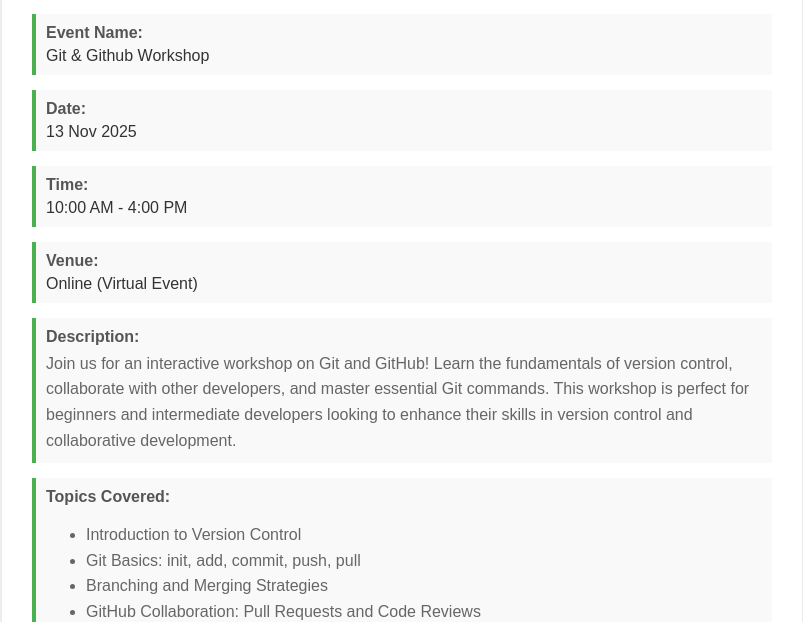
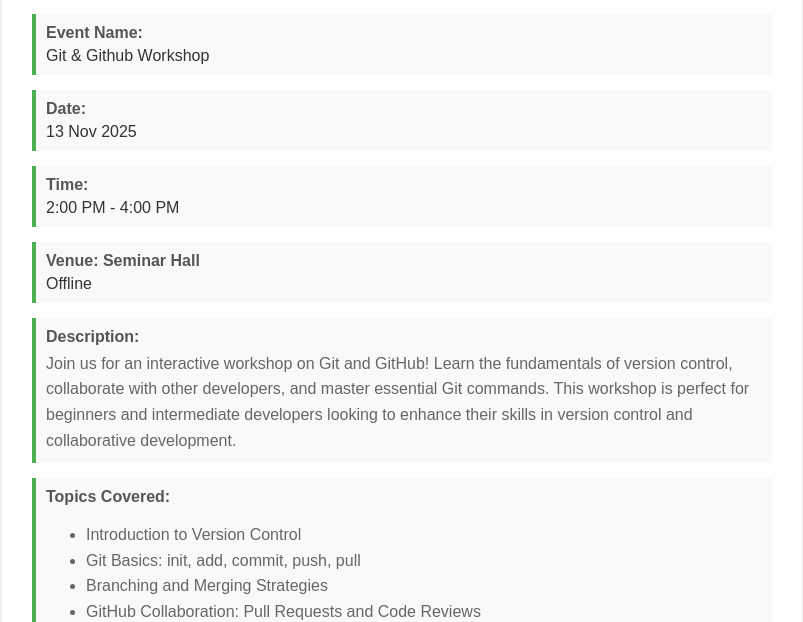
Before and after one commit to abhuvan345/demosite, a plain HTML site: page index.html in a window 1280 px wide. Shown: the part 179-801 px from the top of the page, without its empty margins (238-1041 px from the left). Drawn offline with Linux system fonts and the light colour scheme.

Commit message:
Update index.html

```diff
--- a/index.html
+++ b/index.html
@@ -63,12 +63,12 @@
 
             <div class="info-item">
                 <div class="info-label">Time:</div>
-                <div class="info-value">10:00 AM - 4:00 PM</div>
+                <div class="info-value">2:00 PM - 4:00 PM</div>
             </div>
 
             <div class="info-item">
-                <div class="info-label">Venue:</div>
-                <div class="info-value">Online (Virtual Event)</div>
+                <div class="info-label">Venue: Seminar Hall</div>
+                <div class="info-value">Offline</div>
             </div>
 
             <div class="info-item">
```
